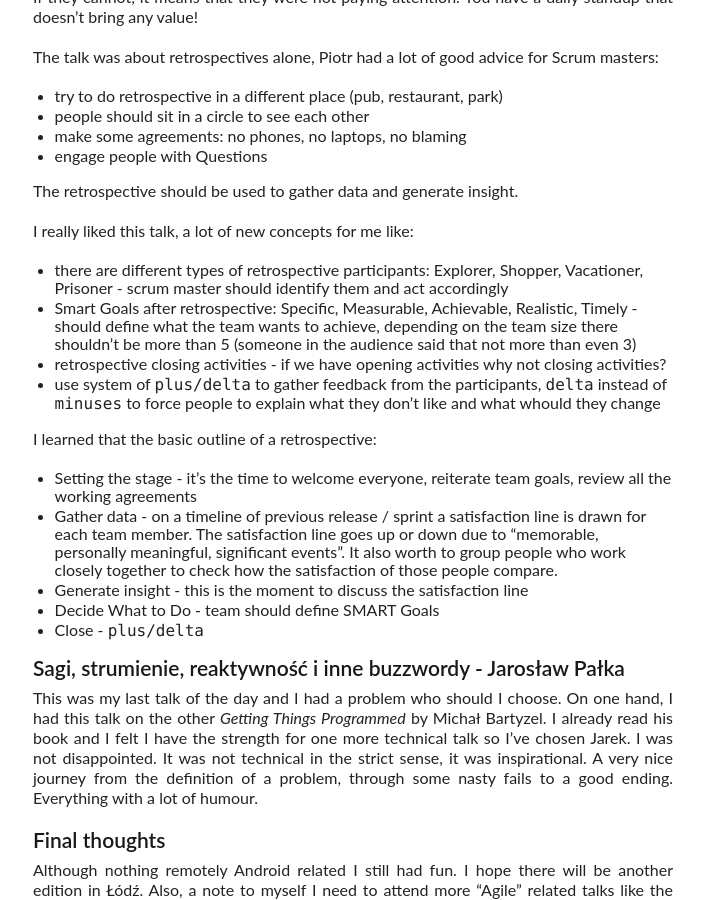
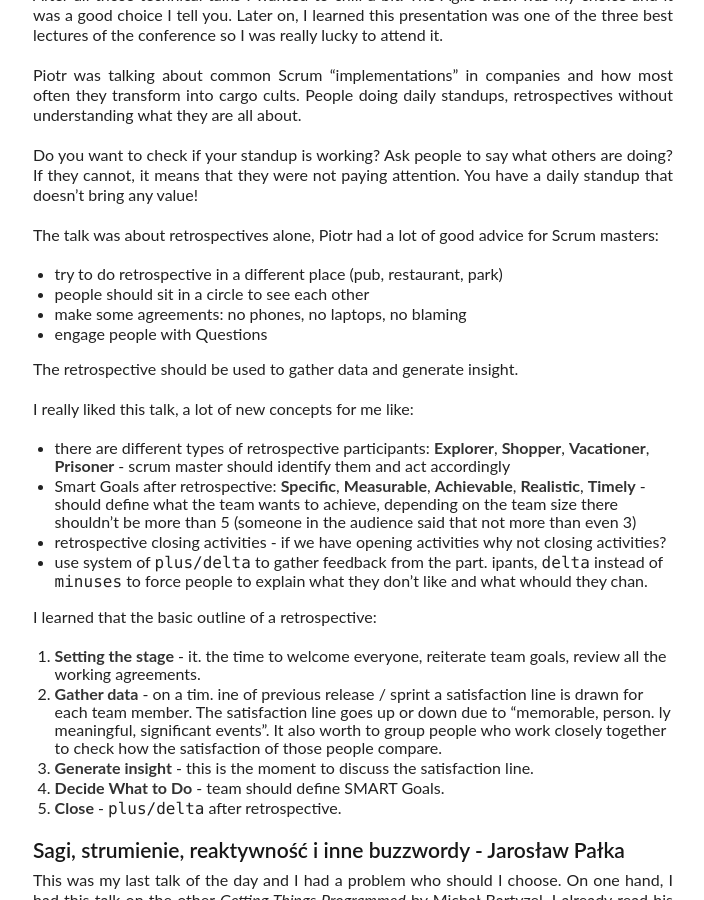
Before and after one commit to ajoz/ajoz.github.io, a Jekyll site: the page built from _posts/2017-11-09-4developers-lodz-afterthoughts.markdown, in a window 1280 px wide and 900 px high, scrolled down 2244 px. Shown: the whole window, without its empty margins (297-1001 px from the left). Built offline with Jekyll 4.4.1, drawn with Linux system fonts in a browser that asks for light colours; nearby versions of some CDN libraries; comment, search, counter and statistics services are not loaded; some of the changed text lies outside the part shown.

```diff
--- a/_posts/2017-11-09-4developers-lodz-afterthoughts.markdown
+++ b/_posts/2017-11-09-4developers-lodz-afterthoughts.markdown
@@ -77,17 +84,17 @@
 The retrospective should be used to gather data and generate insight.
 
 I really liked this talk, a lot of new concepts for me like:
-* there are different types of retrospective participants: Explorer, Shopper, Vacationer, Prisoner - scrum master should identify them and act accordingly
-* Smart Goals after retrospective: Specific, Measurable, Achievable, Realistic, Timely - should define what the team wants to achieve, depending on the team size there shouldn't be more than 5 (someone in the audience said that not more than even 3)
+* there are different types of retrospective participants: **Explorer**, **Shopper**, **Vacationer**, **Prisoner** - scrum master should identify them and act accordingly
+* Smart Goals after retrospective: **Specific**, **Measurable**, **Achievable**, **Realistic**, **Timely** - should define what the team wants to achieve, depending on the team size there shouldn't be more than 5 (someone in the audience said that not more than even 3)
 * retrospective closing activities - if we have opening activities why not closing activities?
-* use system of `plus/delta` to gather feedback from the participants, `delta` instead of `minuses` to force people to explain what they don't like and what whould they change
+* use system of `plus/delta` to gather feedback from the part. ipants, `delta` instead of `minuses` to force people to explain what they don't like and what whould they chan.
 
 I learned that the basic outline of a retrospective:
-* Setting the stage - it's the time to welcome everyone, reiterate team goals, review all the working agreements
-* Gather data - on a timeline of previous release / sprint a satisfaction line is drawn for each team member. The satisfaction line goes up or down due to "memorable, personally meaningful, significant events". It also worth to group people who work closely together to check how the satisfaction of those people compare.
-* Generate insight - this is the moment to discuss the satisfaction line
-* Decide What to Do - team should define SMART Goals
-* Close - `plus/delta`
+1. **Setting the stage** - it.  the time to welcome everyone, reiterate team goals, review all the working agreements.
+2. **Gather data** - on a tim. ine of previous release / sprint a satisfaction line is drawn for each team member. The satisfaction line goes up or down due to "memorable, person. ly meaningful, significant events". It also worth to group people who work closely together to check how the satisfaction of those people compare.
+3. **Generate insight** - this is the moment to discuss the satisfaction line.
+4. **Decide What to Do** - team should define SMART Goals.
+5. **Close** - `plus/delta` after retrospective.
 
 ### Sagi, strumienie, reaktywność i inne buzzwordy - Jarosław Pałka
 
```
Also changed, not shown: other parts of _posts/2017-11-09-4developers-lodz-afterthoughts.markdown (+12 -5 lines).
